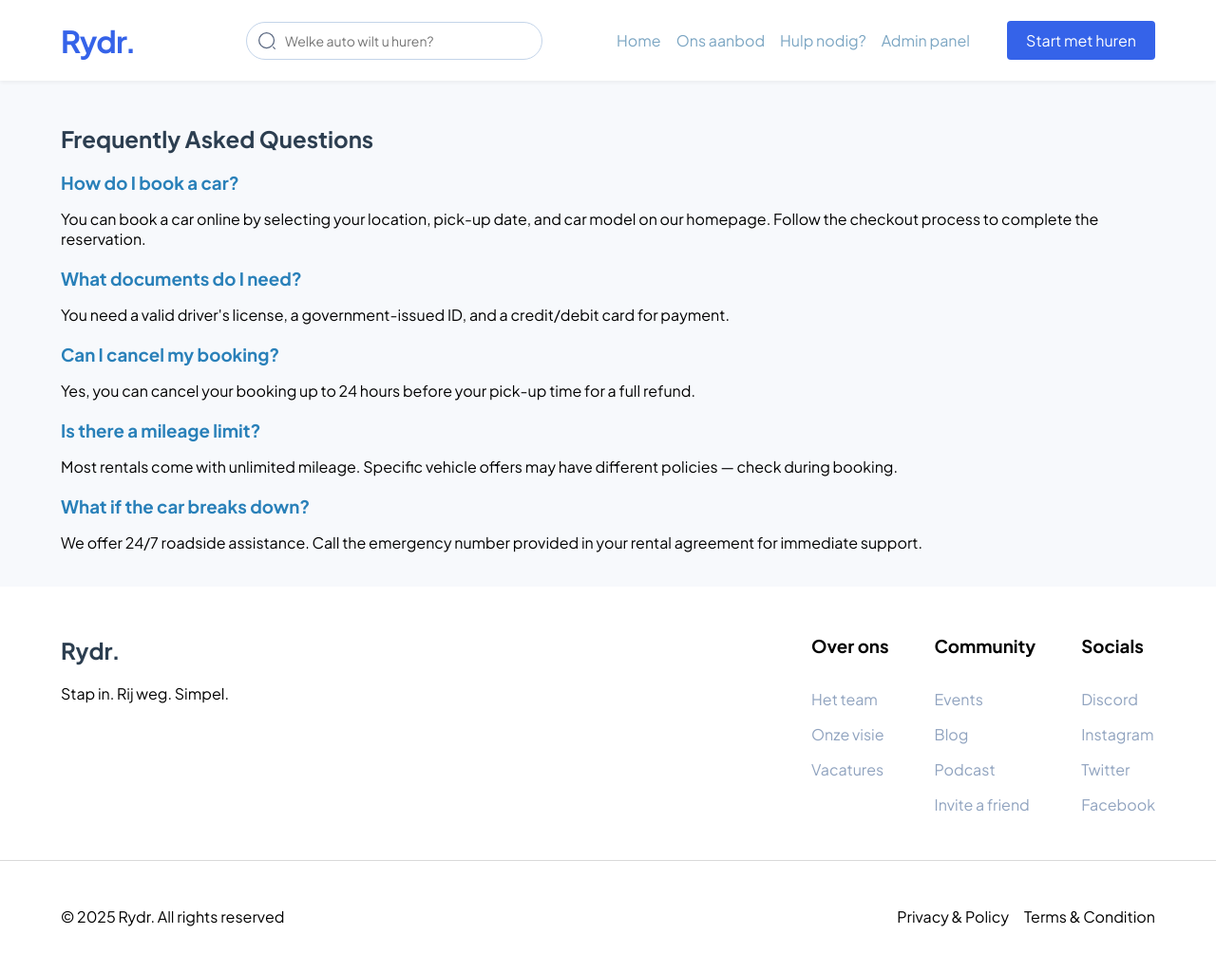
After one commit to Rowan-Laffeber/rental-main, a PHP site: page /rental/index.php?page=hulp-nodig in a window 1280 px wide. The commit adds this page. Shown: the whole page at 95% size. Run offline with PHP 8.4, Linux system fonts and the light colour scheme.

Commit message:
v0.0.1
help page done

```diff
--- a/assets/css/main.css
+++ b/assets/css/main.css
@@ -417,10 +417,13 @@ footer .footer-links .links ul a {
 }
 
 .cars {
+
   display: grid;
   grid-template-columns: repeat(auto-fit, minmax(275px, 1fr));
   gap: 20px;
 }
+
+
 .cars .car-details {
   display: flex;
   flex-direction: column;
@@ -479,5 +482,14 @@ footer .footer-links .links ul a {
 .big-form label {
   margin-bottom: 1em;
 }
+.sidebar{
+  display: flex;
+  flex-direction: column;
+  .filter-section{
+    display: flex;
+    flex-direction: column;
+  }
+}
+
 
 /*# sourceMappingURL=main.css.map */
--- a/includes/header.php
+++ b/includes/header.php
@@ -27,7 +27,7 @@
         <ul>
             <li><a href="/">Home</a></li>
             <li><a href="/ons-aanbod">Ons aanbod</a></li>
-            <li><a href="#">Hulp nodig?</a></li>
+            <li><a href="/hulp-nodig">Hulp nodig?</a></li>
             <li><a href="/add-car-form">Admin panel</a></li>
         </ul>
     </nav>
--- /dev/null
+++ b/pages/hulp-nodig.php
@@ -0,0 +1,72 @@
+<?php
+
+?>
+<!DOCTYPE html>
+<html lang="en">
+<head>
+    <meta charset="UTF-8" />
+    <meta name="viewport" content="width=device-width, initial-scale=1.0"/>
+    <style>
+        .help-body {
+            font-family: Arial, sans-serif;
+            background-color: #f7f9fc;
+            margin: 0;
+            padding: 0;
+        }
+        h2 {
+            color: #2c3e50;
+        }
+
+        .faq-section {
+            margin-top: 30px;
+        }
+
+        .faq {
+            margin-bottom: 20px;
+        }
+
+        .faq h3 {
+            margin-bottom: 5px;
+            color: #2980b9;
+        }
+        @media (max-width: 600px) {
+            nav {
+                font-size: 14px;
+            }
+        }
+    </style>
+</head>
+<body class="help-body">
+
+<main>
+    <section class="faq-section">
+        <h2>Frequently Asked Questions</h2>
+
+        <div class="faq">
+            <h3>How do I book a car?</h3>
+            <p>You can book a car online by selecting your location, pick-up date, and car model on our homepage. Follow the checkout process to complete the reservation.</p>
+        </div>
+
+        <div class="faq">
+            <h3>What documents do I need?</h3>
+            <p>You need a valid driver's license, a government-issued ID, and a credit/debit card for payment.</p>
+        </div>
+
+        <div class="faq">
+            <h3>Can I cancel my booking?</h3>
+            <p>Yes, you can cancel your booking up to 24 hours before your pick-up time for a full refund.</p>
+        </div>
+
+        <div class="faq">
+            <h3>Is there a mileage limit?</h3>
+            <p>Most rentals come with unlimited mileage. Specific vehicle offers may have different policies — check during booking.</p>
+        </div>
+
+        <div class="faq">
+            <h3>What if the car breaks down?</h3>
+            <p>We offer 24/7 roadside assistance. Call the emergency number provided in your rental agreement for immediate support.</p>
+        </div>
+    </section>
+</main>
+</body>
+</html>
```
Also changed, not shown: pages/ons-aanbod.php (+28 -0 lines).
